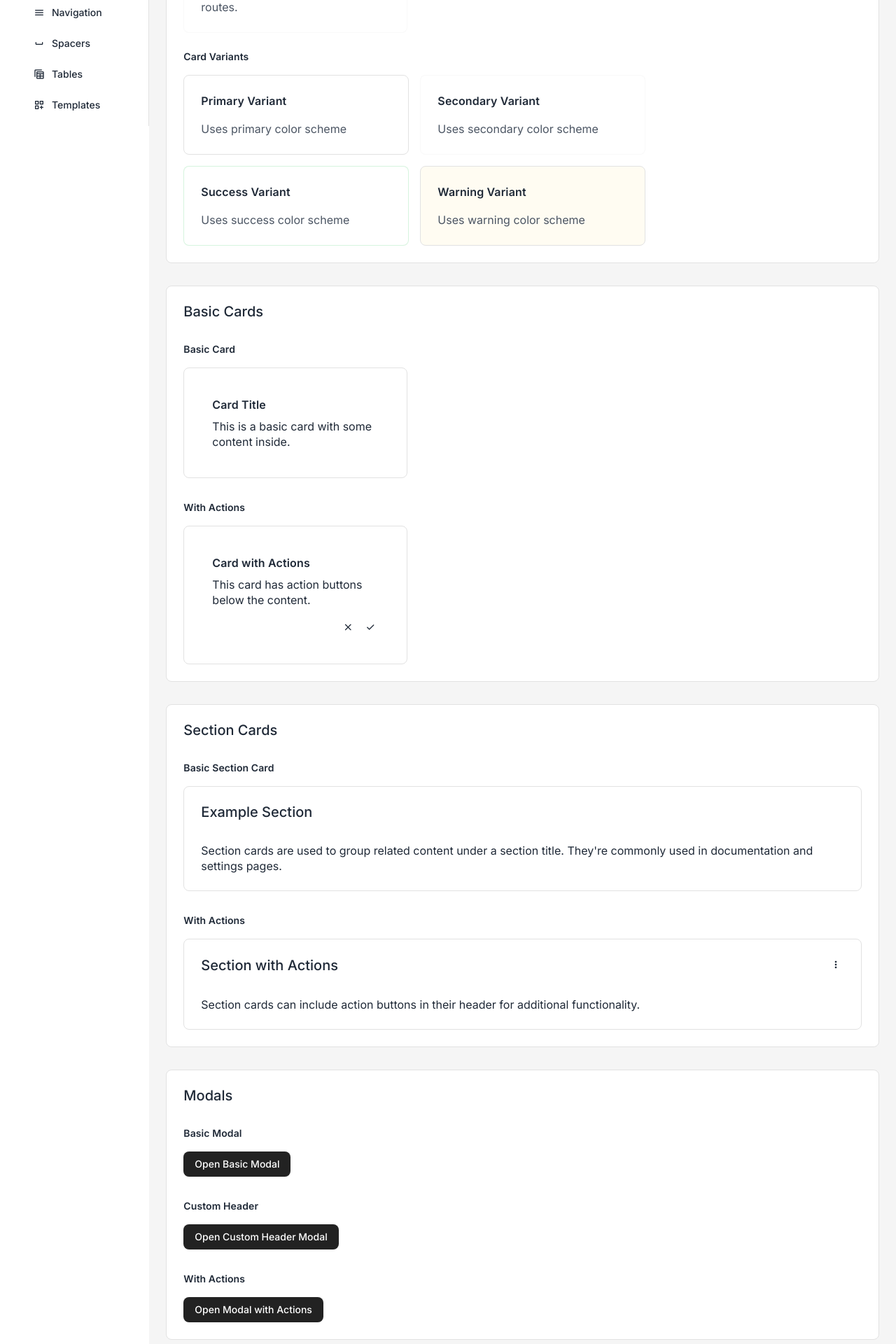
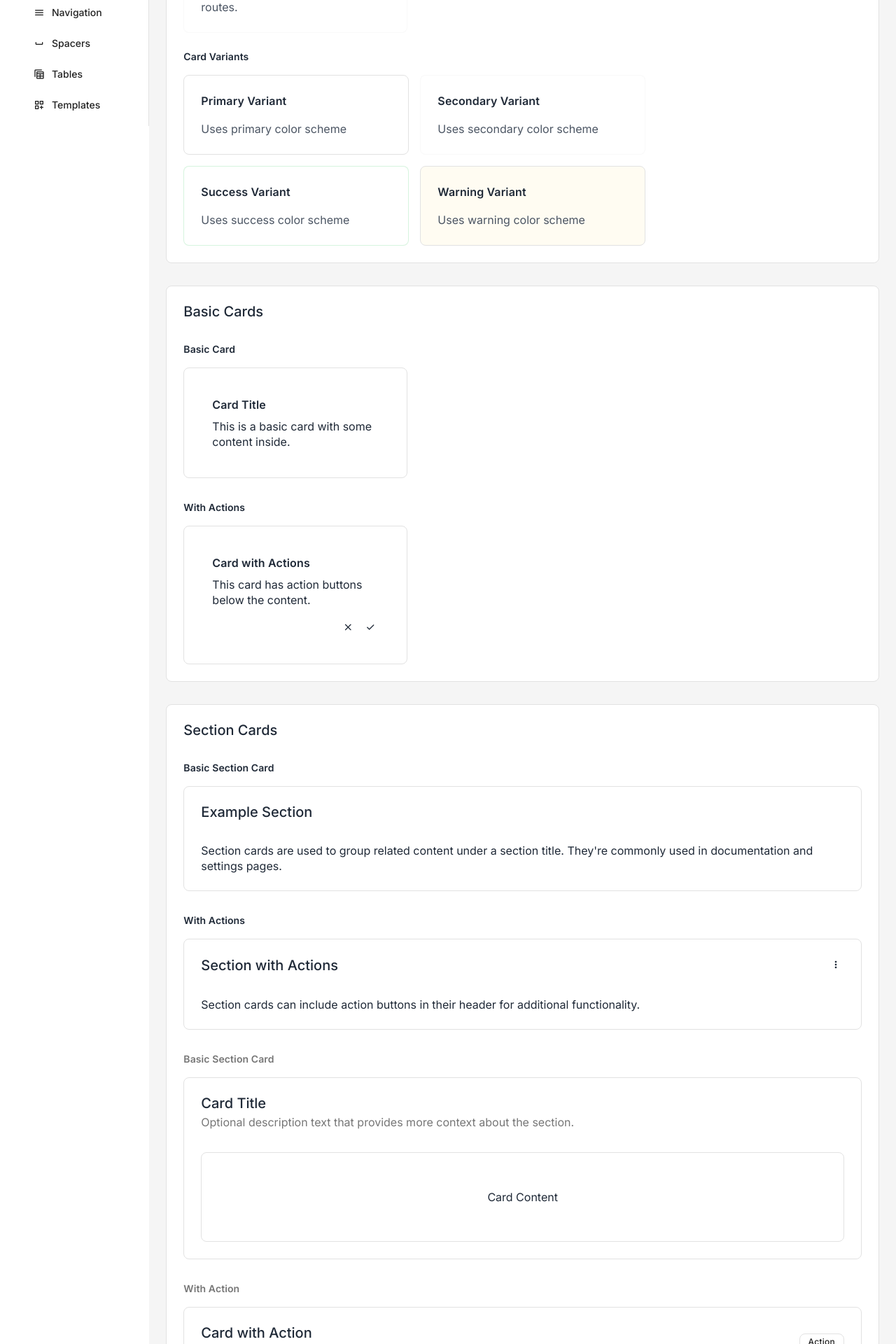
Before and after one commit to DanBilly13/SwAdmin, a React (Vite) app: page /#/cards in a window 1280 px wide. Shown: the part 620-2540 px from the top of the page at 70% size. Built offline with nearby package versions, Linux system fonts and the light colour scheme; the HTML template or start-up script is replaced by a standard one.

Commit message:
feat: enhance SectionCard and color documentation
- Added description prop to SectionCard
- Enhanced color system documentation with detailed descriptions
- Added notes about content color usage and potential improvements

```diff
--- a/src/components/atoms/Dropdown/Dropdown.tsx
+++ b/src/components/atoms/Dropdown/Dropdown.tsx
@@ -49,12 +49,15 @@ export const Dropdown = ({
   const buttonClasses = classNames(
     "flex items-center w-full rounded-lg bg-surface-primary",
     "border focus:outline-none",
-    isOpen ? "border-active" : "border-secondary hover:border-active focus:border-active",
+    error
+      ? "border-error hover:border-error focus:border-error"
+      : isOpen
+      ? "border-active"
+      : "border-secondary hover:border-active focus:border-active",
     {
       "h-9": size === "small",
       "h-12": size === "large",
       "opacity-50 cursor-not-allowed": disabled,
-      "border-error": error,
     }
   );
 
--- a/src/components/atoms/NavButton/NavButton.tsx
+++ b/src/components/atoms/NavButton/NavButton.tsx
@@ -27,9 +27,9 @@ export const NavButton = ({
   const buttonClasses = classNames(
     "h-9 px-3.5 rounded-lg transition-colors duration-200",
     "flex items-center gap-2 no-underline w-full",
-    "text-content hover:bg-bg active:bg-bg",
+    "text-content-primary hover:bg-surface-secondary active:bg-surface-secondary",
     "text-label-m",
-    isActive && "bg-bg text-content",
+    isActive && "bg-surface-secondary text-content",
     className
   );
 
@@ -40,7 +40,8 @@ export const NavButton = ({
 
   const handleClick = () => {
     // Close drawer on mobile when navigating
-    if (window.innerWidth < 1280) { // 1280px is xl breakpoint
+    if (window.innerWidth < 1280) {
+      // 1280px is xl breakpoint
       setIsDrawerOpen(false);
     }
   };
--- a/src/components/atoms/SectionCard/SectionCard.tsx
+++ b/src/components/atoms/SectionCard/SectionCard.tsx
@@ -2,13 +2,15 @@ import React from "react";
 
 type SectionCardProps = {
   title: string;
-  children: React.ReactNode;
+  description?: string;
+  children?: React.ReactNode;
   className?: string;
   action?: React.ReactNode;
 };
 
 export const SectionCard = ({
   title,
+  description,
   children,
   className = "",
   action,
@@ -18,7 +20,12 @@ export const SectionCard = ({
       className={`p-6 rounded-lg border border-secondary bg-surface-primary ${className}`}
     >
       <div className="flex justify-between items-center mb-8">
-        <h2 className="text-title-l">{title}</h2>
+        <div>
+          <h2 className="text-title-l">{title}</h2>
+          {description && (
+            <p className="text-body-m text-content-secondary mt-1">{description}</p>
+          )}
+        </div>
         {action && <div>{action}</div>}
       </div>
       <div className="space-y-8">{children}</div>
--- a/src/pages/design-system/Cards.tsx
+++ b/src/pages/design-system/Cards.tsx
@@ -187,6 +187,41 @@ const Cards = () => {
                   additional functionality.
                 </p>
               </SectionCard>
+            </div>
+
+            <div className="space-y-8">
+              <div>
+                <h3 className="text-title-s text-content-secondary mb-4">
+                  Basic Section Card
+                </h3>
+                <SectionCard
+                  title="Card Title"
+                  description="Optional description text that provides more context about the section."
+                >
+                  <div className="h-32 flex items-center justify-center border border-secondary rounded-lg">
+                    Card Content
+                  </div>
+                </SectionCard>
+              </div>
+
+              <div>
+                <h3 className="text-title-s text-content-secondary mb-4">
+                  With Action
+                </h3>
+                <SectionCard
+                  title="Card with Action"
+                  description="Cards can include both a description and an action button."
+                  action={
+                    <Button variant="secondary" size="small">
+                      Action
+                    </Button>
+                  }
+                >
+                  <div className="h-32 flex items-center justify-center border border-secondary rounded-lg">
+                    Card Content
+                  </div>
+                </SectionCard>
+              </div>
             </div>
           </SectionCard>
 
--- a/src/pages/design-system/Colors.tsx
+++ b/src/pages/design-system/Colors.tsx
@@ -34,7 +34,9 @@ const ColorBlock = ({
           className={`h-20 w-full rounded-lg bg-white border-2 border ${colorClass} mb-4`}
         />
       ) : isTextColor ? (
-        <div className={`h-20 w-full rounded-lg bg-surface-secondary mb-4 flex items-center justify-center`}>
+        <div
+          className={`h-20 w-full rounded-lg bg-surface-secondary mb-4 flex items-center justify-center`}
+        >
           <span className={`text-2xl font-medium ${colorClass}`}>Aa</span>
         </div>
       ) : (
@@ -87,7 +89,7 @@ const Colors = () => {
       content={
         <div className="space-y-8">
           {/* Brand Colors */}
-          <SectionCard title="Brand Colors">
+          <SectionCard title="Brand Colors" description="When do we use this?">
             <div className="grid grid-cols-2 md:grid-cols-4 lg:grid-cols-6 gap-8">
               <ColorBlock
                 colorClass="bg-fill-brand-primary"
@@ -111,7 +113,10 @@ const Colors = () => {
           </SectionCard>
 
           {/* Surface Colors */}
-          <SectionCard title="Surface Colors">
+          <SectionCard
+            title="Surface Colors"
+            description="Represents the color of components that sit on top of the background. This includes containers like cards, modals, or sections that are visually distinct from the page background. Surfaces may include elevated elements that require a shadow or border to differentiate them."
+          >
             <div className="grid grid-cols-2 md:grid-cols-4 lg:grid-cols-6 gap-8">
               <ColorBlock
                 colorClass="bg-surface-primary"
@@ -153,7 +158,10 @@ const Colors = () => {
           </SectionCard>
 
           {/* Fill Colors */}
-          <SectionCard title="Fill Colors">
+          <SectionCard
+            title="Fill Colors"
+            description="Defines the background color for interactive elements like buttons, chips, toggles, and other filled components."
+          >
             <div className="grid grid-cols-2 md:grid-cols-4 lg:grid-cols-6 gap-8">
               <ColorBlock
                 colorClass="bg-fill-primary"
@@ -201,7 +209,10 @@ const Colors = () => {
           </SectionCard>
 
           {/* Content Colors */}
-          <SectionCard title="Content Colors">
+          <SectionCard
+            title="Content Colors"
+            description="Part of me feels like this is a bit off - and that is should be an 'on surace'. What am i missing? "
+          >
             <div className="grid grid-cols-2 md:grid-cols-4 lg:grid-cols-6 gap-8">
               <ColorBlock
                 colorClass="bg-content-primary"
@@ -255,7 +266,10 @@ const Colors = () => {
           </SectionCard>
 
           {/* Border Colors */}
-          <SectionCard title="Border Colors">
+          <SectionCard
+            title="Border Colors"
+            description="Defines the color of lines and outlines used for separating content or delineating components. Includes borders on cards, input fields, dividers, and other structural elements."
+          >
             <div className="grid grid-cols-2 md:grid-cols-4 lg:grid-cols-6 gap-8">
               <ColorBlock
                 colorClass="border-primary"
@@ -324,7 +338,10 @@ const Colors = () => {
           </SectionCard>
 
           {/* On Colors */}
-          <SectionCard title="On Colors">
+          <SectionCard
+            title="On Colors"
+            description="Used for the text, icons, or other content that appears on fill elements. Ensures proper contrast and visibility when layered on buttons, toggles, or other filled components."
+          >
             <div className="grid grid-cols-2 md:grid-cols-4 lg:grid-cols-6 gap-8">
               <ColorBlock
                 colorClass="text-on-fill-brand-primary"
```
Also changed, not shown: 1 other file (tests, documents, lock files or other folders).
